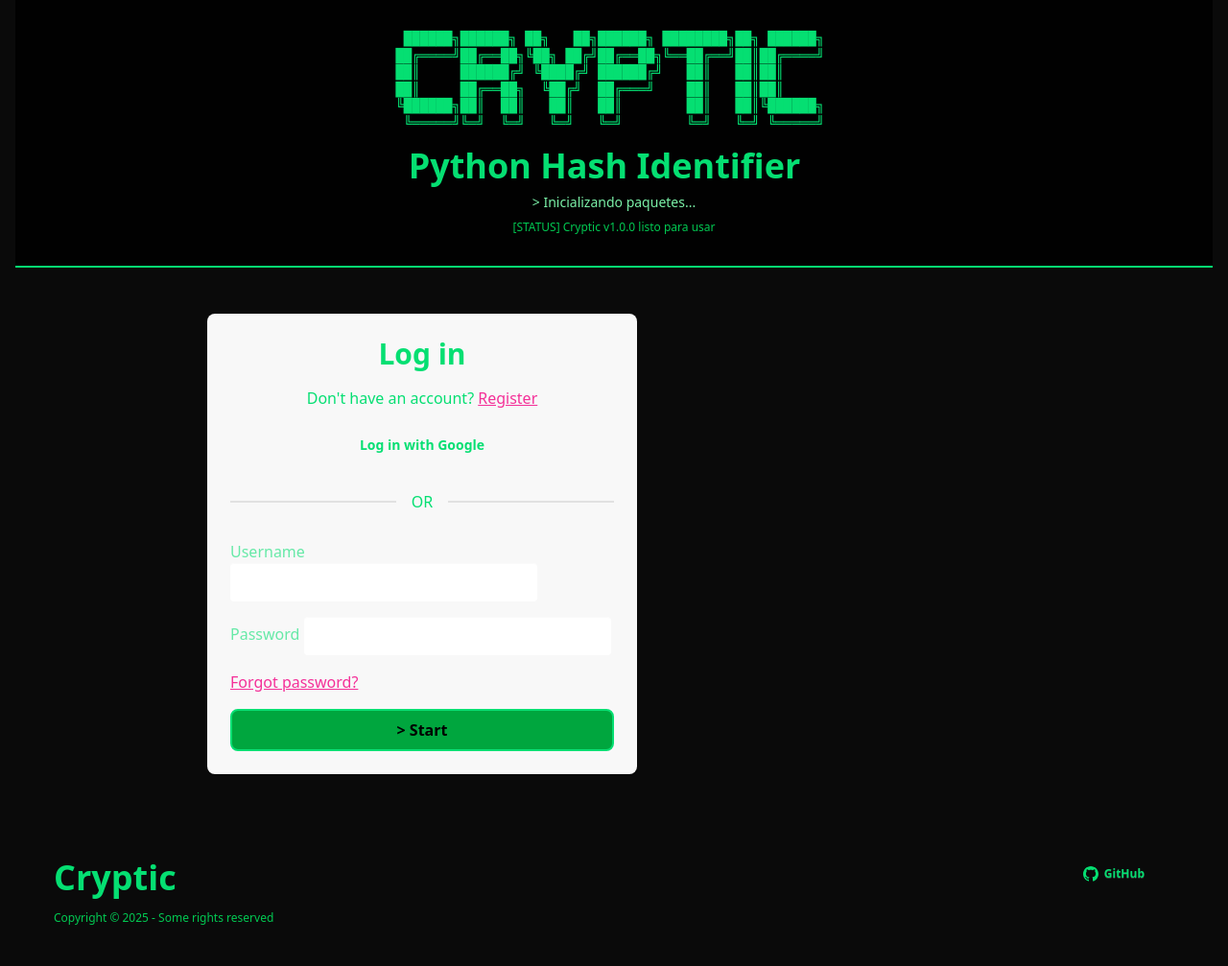
After one commit to Dxnale/cryptic-demo, a Django app: template demoproject/templates/login.html in a window 1280 px wide. The commit adds this page. Shown: the whole page at 96% size. Run offline with Django 5.2, Linux system fonts and the light colour scheme; the template is opened without the code that fills it, so the values that code supplies are empty; style sheets or scripts are compiled from the project's sources.

Commit message:
feat: create login page

```diff
--- a/demoproject/templates/includes/index_post_cards.html
+++ b/demoproject/templates/includes/index_post_cards.html
@@ -8,7 +8,7 @@
             <span class="font-mono text-xs text-green-500">3 min</span>
           </div>
           <h3 class="font-mono text-lg font-bold text-green-400 group-hover:text-green-300 transition-colors">
-            Instalacion paso a paso
+            Instalación paso a paso
           </h3>
           <p class="font-mono text-green-500 text-xs">2025-10-05</p>
         </div>
--- /dev/null
+++ b/demoproject/templates/layout.html
@@ -0,0 +1,31 @@
+<!DOCTYPE html>
+{% load static %}
+<html lang="en">
+    <head>
+        <meta charset="UTF-8">
+        <meta name="viewport" content="width=device-width, initial-scale=1.0">
+        <title>{% block title %} | Cryptic{% endblock %}</title>
+        {% load static %}
+        <link href="{% static 'css/output.css' %}" rel="stylesheet" type="text/css" />
+        {% include "includes/index_style.html" %}
+</head>
+<body class="min-h-screen terminal-bg text-green-400 px-4">
+         <header class="border-b-2 border-green-400 bg-black/90">
+        <div class="max-w-4xl mx-auto px-6 py-8">
+            <div class="text-center font-mono">
+                {% include "includes/ascii.html" %}
+                <h1 class="font-mono text-2xl md:text-4xl font-bold text-green-400 mb-2 glitch">
+                    Python Hash Identifier<span class="blink-cursor bg-green-400 w-3 h-5 inline-block ml-1"/>
+                </h1>
+                <p class="font-mono text-sm text-green-300">&gt; Inicializando paquetes...</p>
+                <p class="font-mono text-xs text-green-500 mt-2">[STATUS] Cryptic v1.0.0 listo para usar</p>
+            </div>
+        </div>
+    </header>
+    <main class="max-w-4xl mx-auto px-6 py-12 font-mono">
+    {% block content %}
+    {% endblock %}
+    </main>
+{% include "includes/footer.html" %}
+</body>
+</html>
--- /dev/null
+++ b/demoproject/templates/login.html
@@ -0,0 +1,38 @@
+{% extends "layout.html" %}
+{% block title %}Login{% endblock %}
+{% block content %}
+<div class="flex flex-col gap-4 rounded-box bg-base-200 p-6 max-w-md">
+     <h1 class="text-3xl font-bold self-center">Log in</h1>
+
+     <span class="self-center">
+         Don't have an account?
+         <a class="link link-secondary">Register</a>
+     </span>
+
+     <a class="btn btn-ghost font-mono rounded-box px-6 py-2 hover:border-green-400 transition-all duration-300 hover:shadow-lg hover:shadow-green-400/30">
+         Log in with Google
+     </a>
+
+     <div class="divider">OR</div>
+
+     <label class="form-control">
+         <div class="label">
+             <span class="label-text">Username</span>
+         </div>
+
+         <input class="input input-bordered" />
+     </label>
+
+     <label class="form-control">
+         <div class="label">
+             <span class="label-text">Password</span>
+         </div>
+         <input type="password" class="input input-bordered" />
+     </label>
+
+     <label class="form-control">
+          <a class="label-text link link-secondary">Forgot password?</a>
+     </label>
+     {% include "includes/button.html" with text="&gt; Start" %}
+</div>
+{% endblock %}
```
